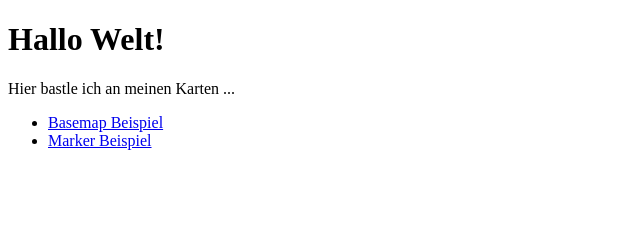
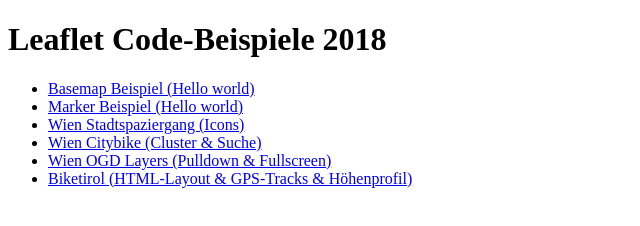
Before and after one commit to webmapping18s/webmapping18s.github.io, a plain HTML site: page index.html in a window 1280 px wide. Shown: the whole page, without its empty margins (0-640 px from the left). Drawn offline with Linux system fonts and the light colour scheme.

Commit message:
update examples index for 2018

```diff
--- a/index.html
+++ b/index.html
@@ -4,14 +4,17 @@
     <meta charset="UTF-8">
     <meta name="viewport" content="width=device-width, initial-scale=1.0">
     <meta http-equiv="X-UA-Compatible" content="ie=edge">
-    <title>Hallo github.io Welt!</title>
+    <title>Leaflet Code-Beispiele 2018</title>
 </head>
 <body>
-  <h1>Hallo Welt!</h1>
-  <p>Hier bastle ich an meinen Karten ...</p>
+  <h1>Leaflet Code-Beispiele 2018</h1>
   <ul>
-    <li><a href="basemap.html">Basemap Beispiel</a></li>
-    <li><a href="marker.html">Marker Beispiel</a></li>
+    <li><a href="basemap.html">Basemap Beispiel (Hello world)</a></li>
+    <li><a href="marker.html">Marker Beispiel (Hello world)</a></li>
+    <li><a href="wien.html">Wien Stadtspaziergang (Icons)</a></li>
+    <li><a href="./wien_citybike/citybike.html">Wien Citybike (Cluster &amp; Suche)</a></li>
+    <li><a href="./wien_ogd/index.html">Wien OGD Layers (Pulldown &amp; Fullscreen)</a></li>
+    <li><a href="./biketirol/index.html">Biketirol (HTML-Layout &amp; GPS-Tracks &amp; Höhenprofil)</a></li>
   </ul>
 </body>
 </html>
```
